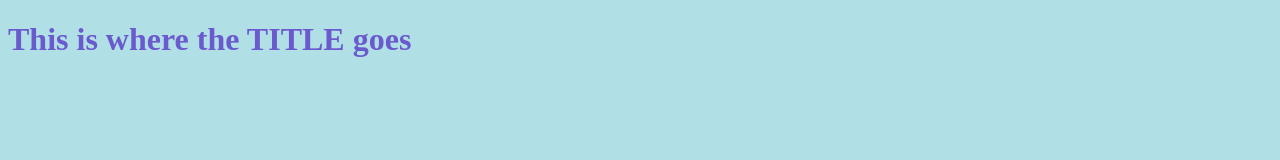
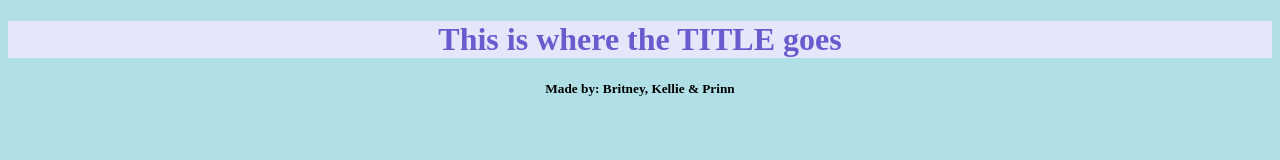
Before and after one commit to klhon/Babys-First-HTML, a plain HTML site: page FUZZ.html in a window 1280 px wide. Drawn offline with Linux system fonts and the light colour scheme.

Commit message:
add authors

```diff
--- a/FUZZ.html
+++ b/FUZZ.html
@@ -11,17 +11,24 @@
 	<meta name="viewport" content="width=device width, initial-scale=1.0">
 
 	<style>
-		body {background-color: powderblue;}
+		body {background-color: powderblue;
+			text-align: center;}
 		h1 {color: SlateBlue;}
 		p {color: blue;}
 		#myHeader {
-			background
+			background-color: lavender;
+			color: NavyBlue;
+			font-family: Verdana
+			padding: 40px;
+			text-align: center;
 		}
 	</style>
 </head>
 
 <body>
 	<header>
-		<h1> This is where the TITLE goes </h1>
+		<h1 id=myHeader> This is where the TITLE goes </h1>
+		<h5> Made by: Britney, Kellie & Prinn </h5>
 	</header>
+
 </body>
```
